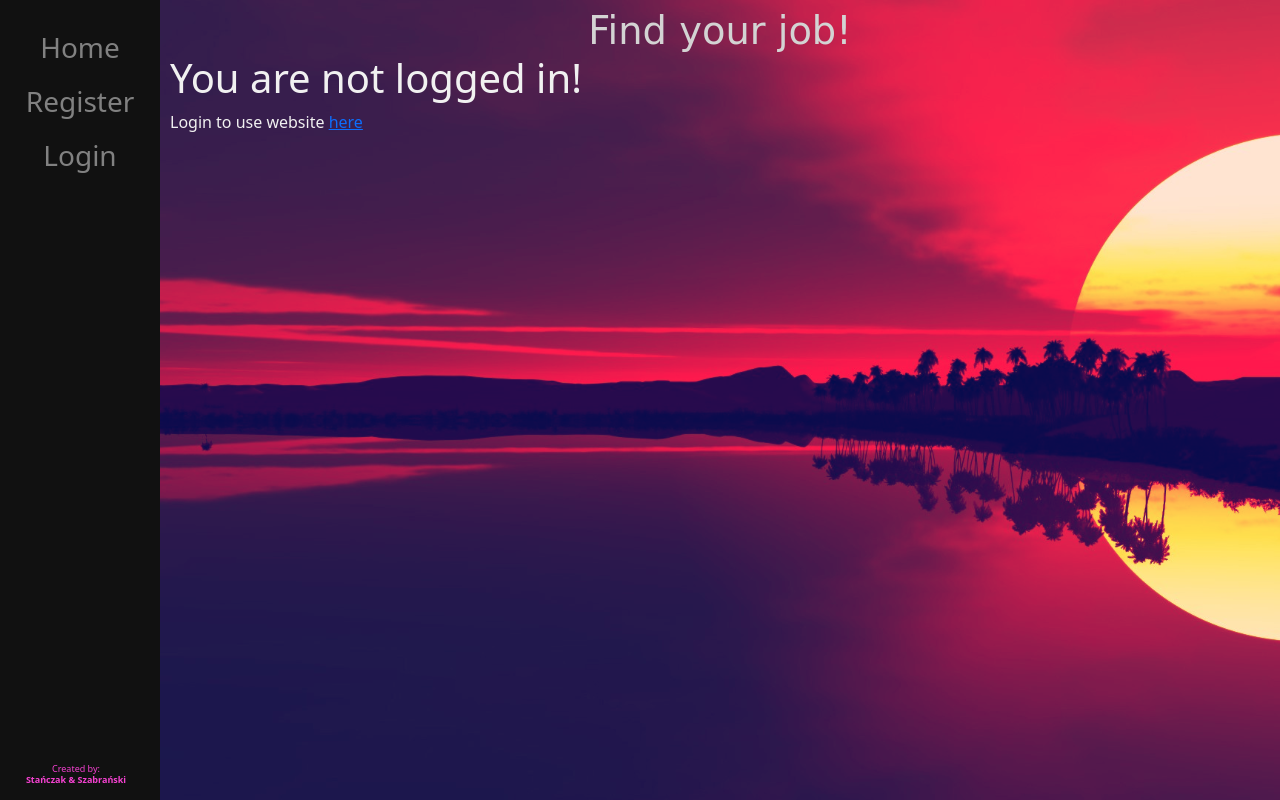
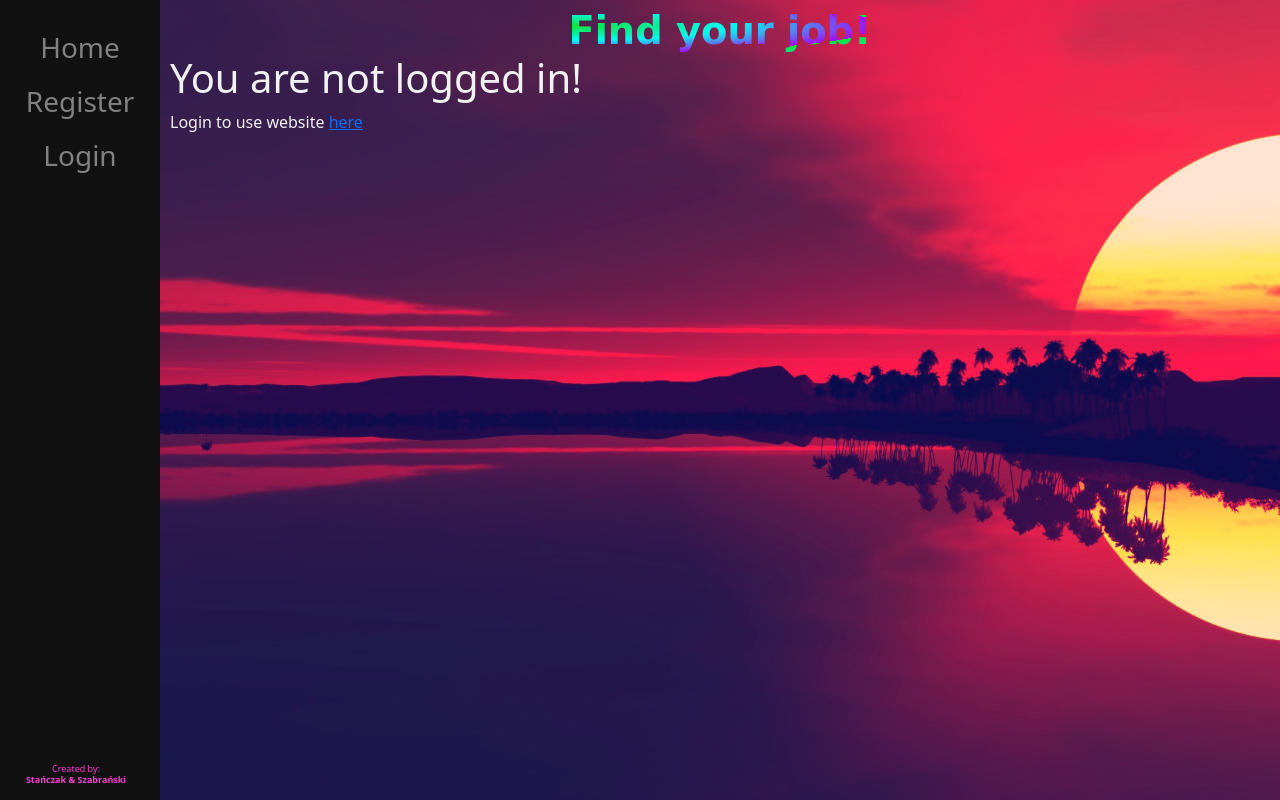
Before and after one commit to MikolajSzabranski/SerwisZOgloszeniami, a Django app: page / in a window 1280 px wide. Run offline with Django 4.2, Linux system fonts and the light colour scheme; some libraries are stand-ins or nearby versions.

Commit message:
GoogleLoginView

```diff
--- a/SZO/static/base.css
+++ b/SZO/static/base.css
@@ -4,6 +4,11 @@ html, body{
 html, .main{
     background-color: rgb(170, 216, 44);
     color: #f1f1f1;
+}
+@import url("https://fonts.googleapis.com/css2?family=Asap&family=Roboto:ital,wght@0,500;0,900;1,500&display=swap");
+header .header-1{
+  background-image: repeating-radial-gradient(closest-side at 20px 20px,#553c9a, #ee4b2b, #553c9a);
+
 }
 .sidenav{
     height: 100%;
@@ -58,13 +63,17 @@ div.absolute {
 .sidenav h6:hover{
     color: #ffdf00;
 }
-.appName{
-    margin: auto;
-    width: 25vw;
-    text-align: center;
-    font-size: 3vw;
-    color: #d3d3d3;
-    font-family: "Comic Sans MS", bold, serif;
+h1.appName {
+  margin: auto;
+  width: 25vw;
+  text-align: center;
+  font-size: 3vw;
+  font-family: "Comic Sans MS", bold, serif;
+  font-weight: 600;
+  color: transparent;
+  -webkit-background-clip: text;
+  background-clip: text;
+  background-image: repeating-radial-gradient(farthest-side at 15px 18px,#0ee33f, #05faee, #a805fa);
 }
 button:hover{
     animation-name: button-change;
--- a/SZO/templates/SZO/base.html
+++ b/SZO/templates/SZO/base.html
@@ -8,7 +8,6 @@
     <link href="{% static 'base.css'%}" rel="stylesheet">
     <link href="https://cdn.jsdelivr.net/npm/bootstrap@5.1.3/dist/css/bootstrap.min.css" rel="stylesheet"
           integrity="sha384-1BmE4kWBq78iYhFldvKuhfTAU6auU8tT94WrHftjDbrCEXSU1oBoqyl2QvZ6jIW3" crossorigin="anonymous">
-
     <title>{% block title %}Find your job!{% endblock %}</title>
 </head>
 <body>
```
Also changed, not shown: db.sqlite3.
